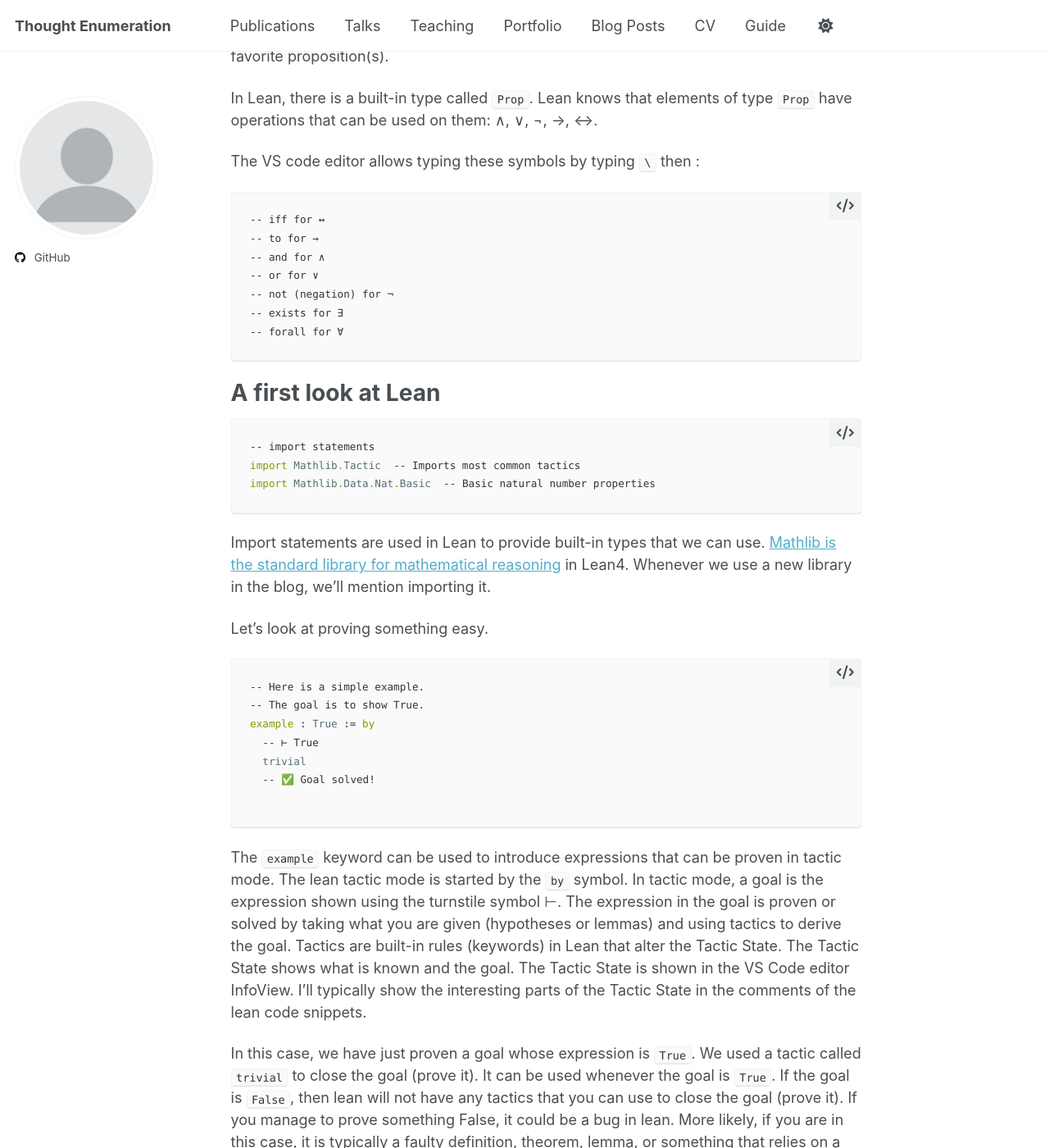
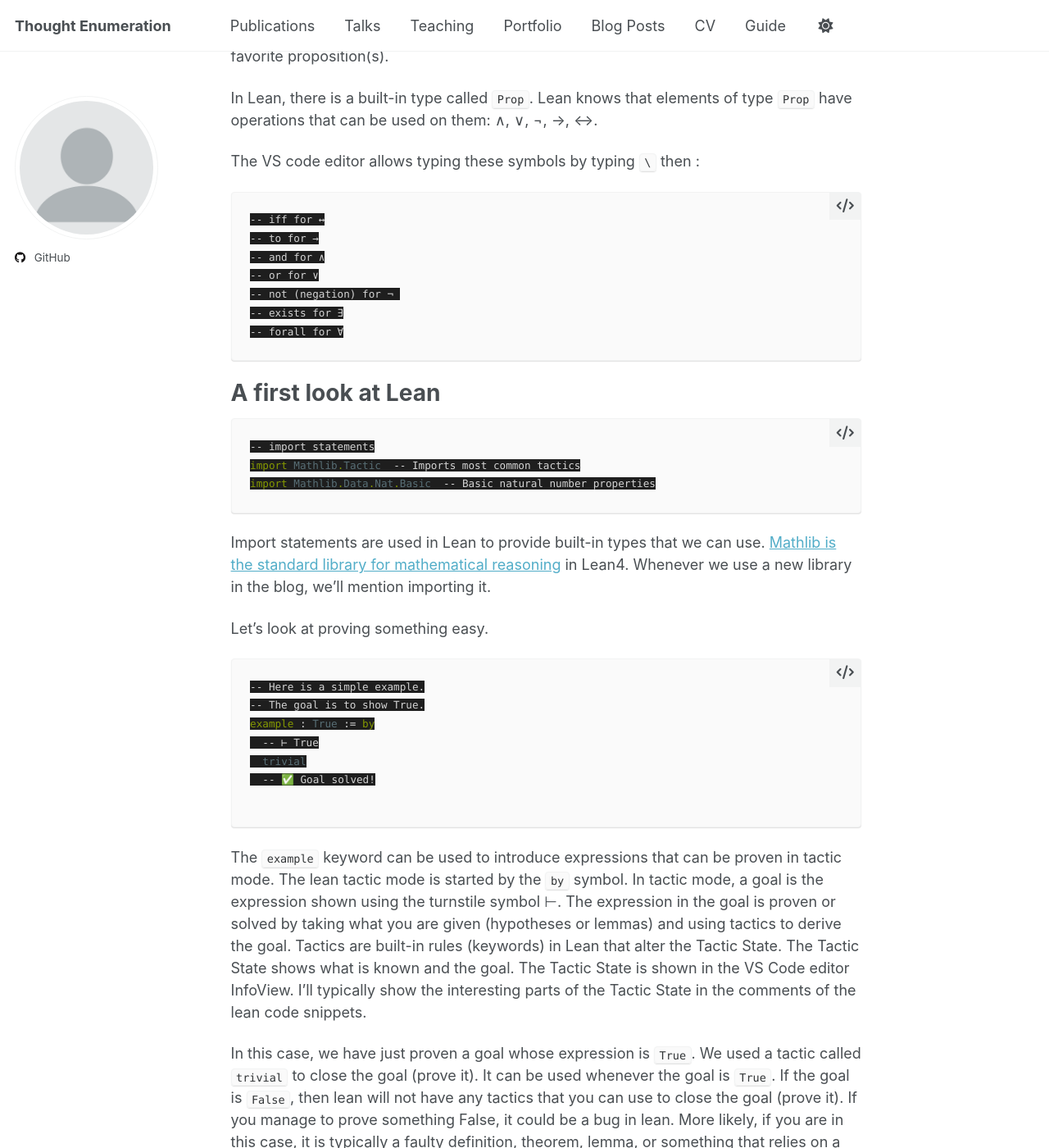
Before and after one commit to sandan/sandan.github.io, a Jekyll site: the page built from _posts/2025-08-08-blog-post-2.md, in a window 1280 px wide and 1400 px high, scrolled down 529 px. Shown: the whole window at 82% size. Built offline with Jekyll 4.4.1, drawn with Linux system fonts in a browser that asks for light colours; a script that is not in the unit is left out.

Commit message:
Update main.scss with color for code snippets

```diff
--- a/assets/css/main.scss
+++ b/assets/css/main.scss
@@ -40,3 +40,12 @@
     "vendor/font-awesome/solid",
     "vendor/font-awesome/brands"
 ;
+
+pre code {
+  background-color: #1e1e1e; /* dark background */
+  color: #d4d4d4;           /* text */
+}
+
+code .k { color: #c586c0; } /* keywords */
+code .s { color: #ce9178; } /* strings */
+code .c { color: #6a9955; } /* comments */
```
